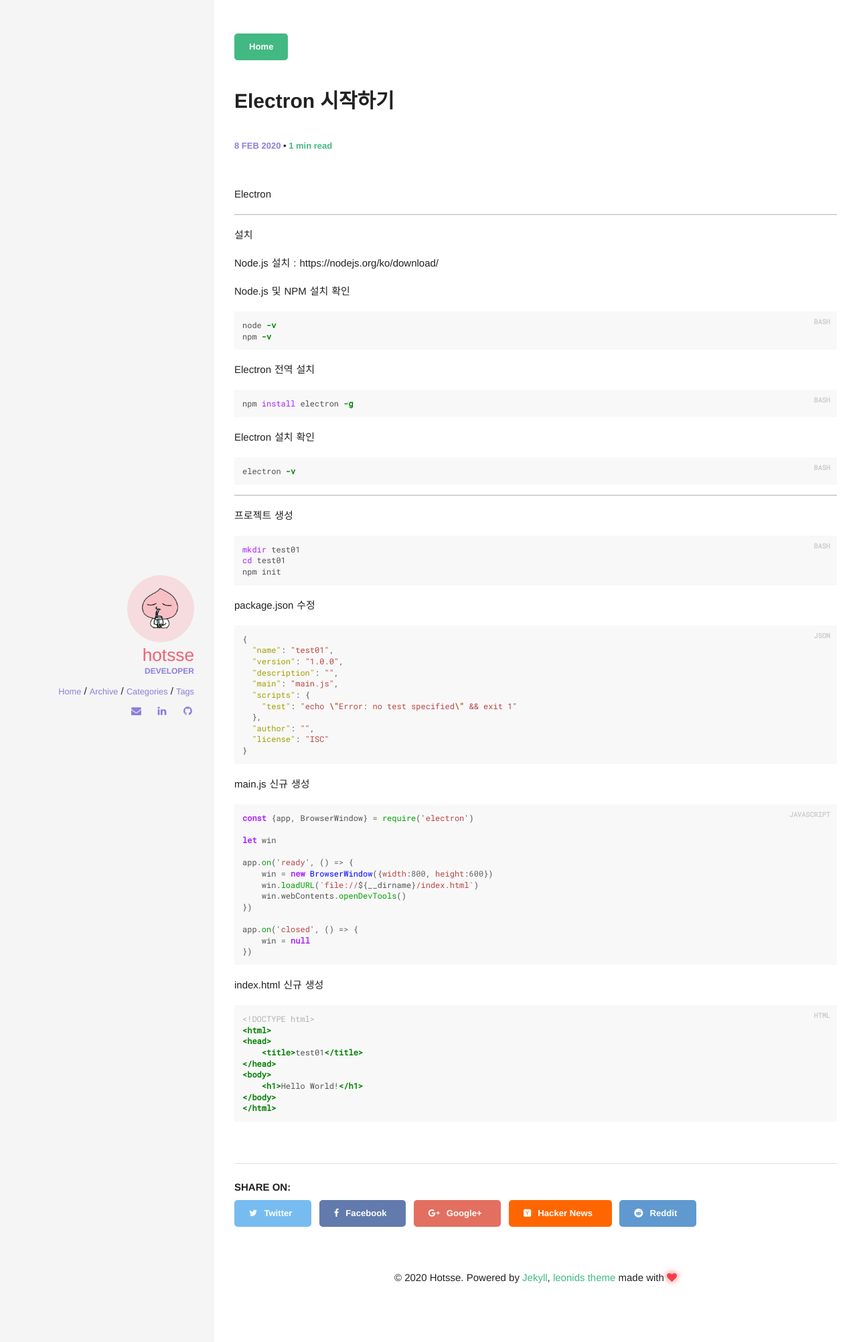
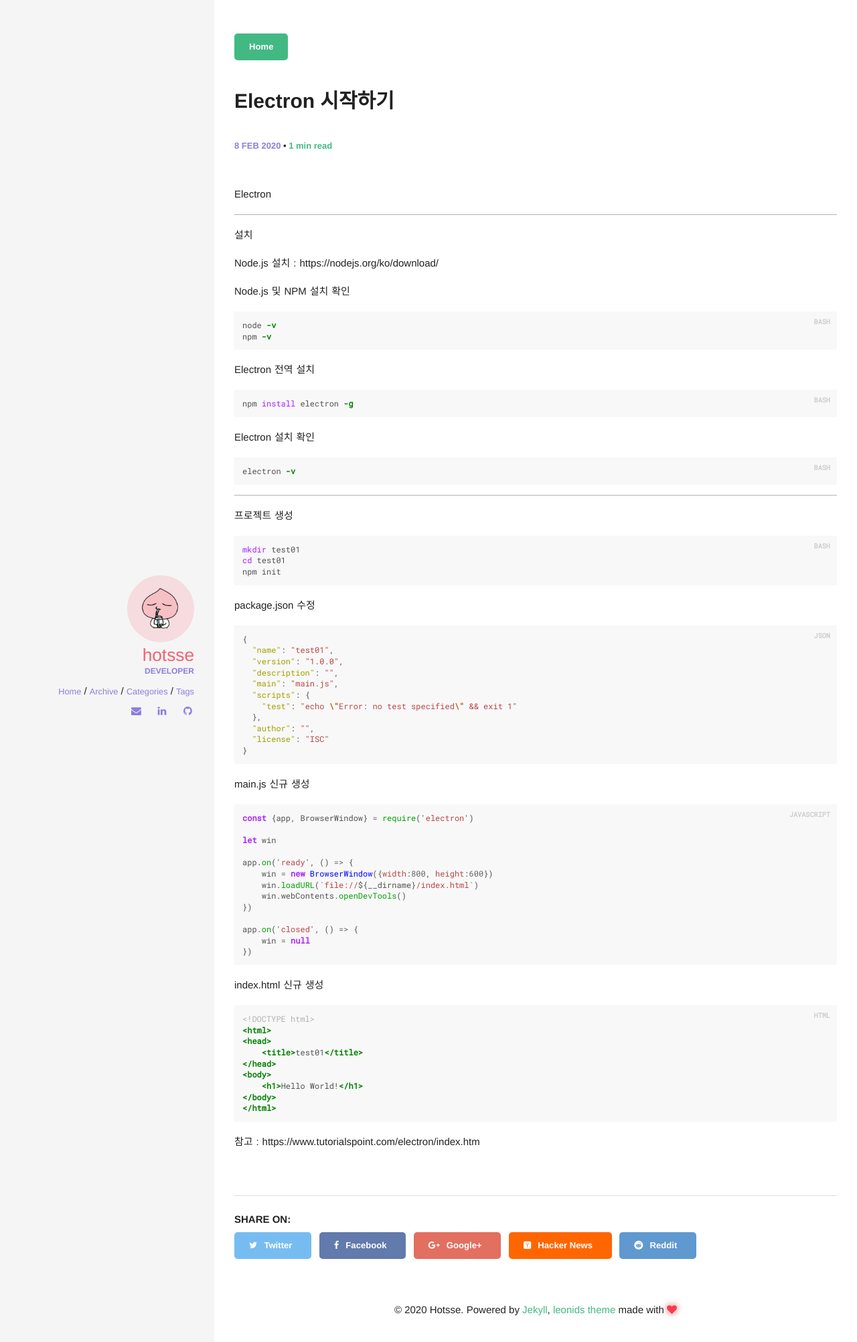
Before and after one commit to Hotsse/hotsse.github.io, a Jekyll site: the page built from _posts/2020-02-08-Electron 시작하기.md, in a window 1280 px wide. Shown: the top 2004 px of the page at 67% size. Built offline with Jekyll 4.4.1, drawn with Linux system fonts in a browser that asks for light colours; comment, search, counter and statistics services are not loaded.

Commit message:
update post

```diff
--- a/_posts/2020-02-08-Electron 시작하기.md
+++ b/_posts/2020-02-08-Electron 시작하기.md
@@ -83,3 +83,5 @@
 </body>
 </html>
 {% endhighlight %}
+
+참고 : https://www.tutorialspoint.com/electron/index.htm
```
